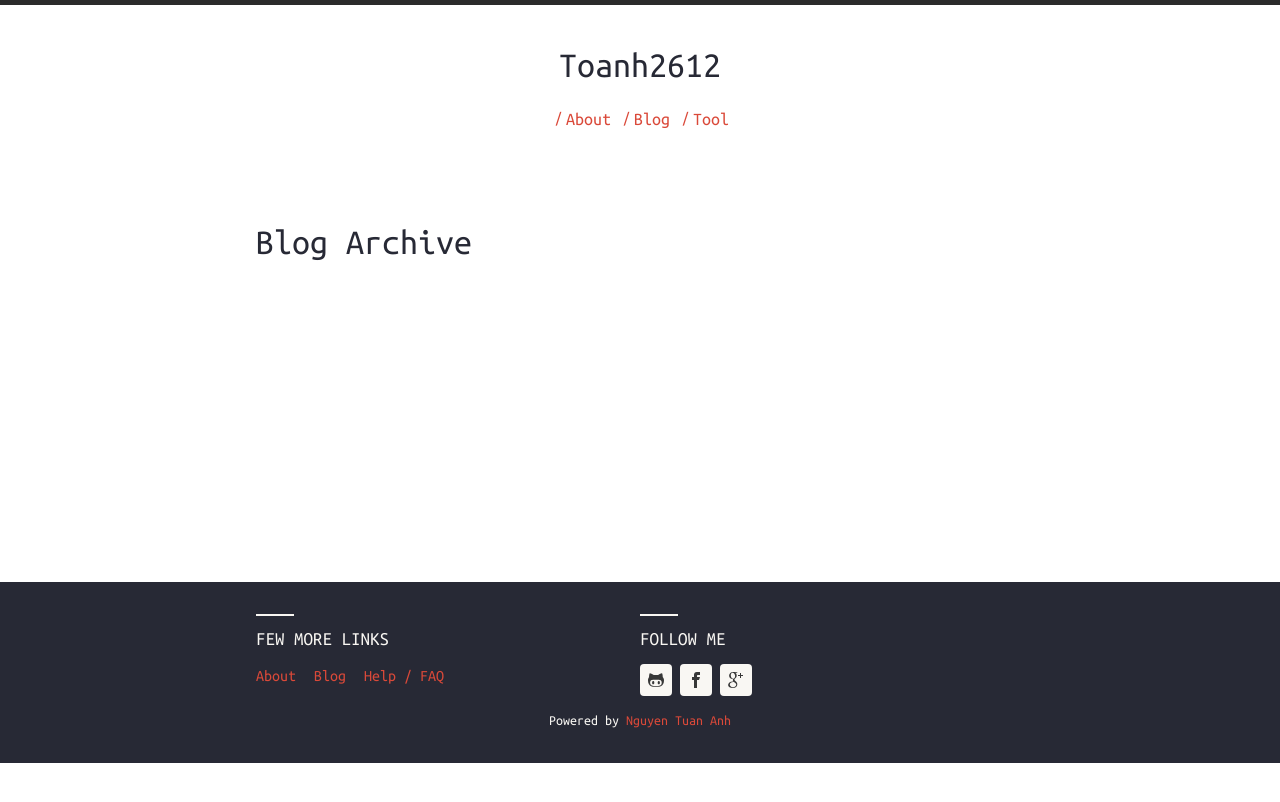
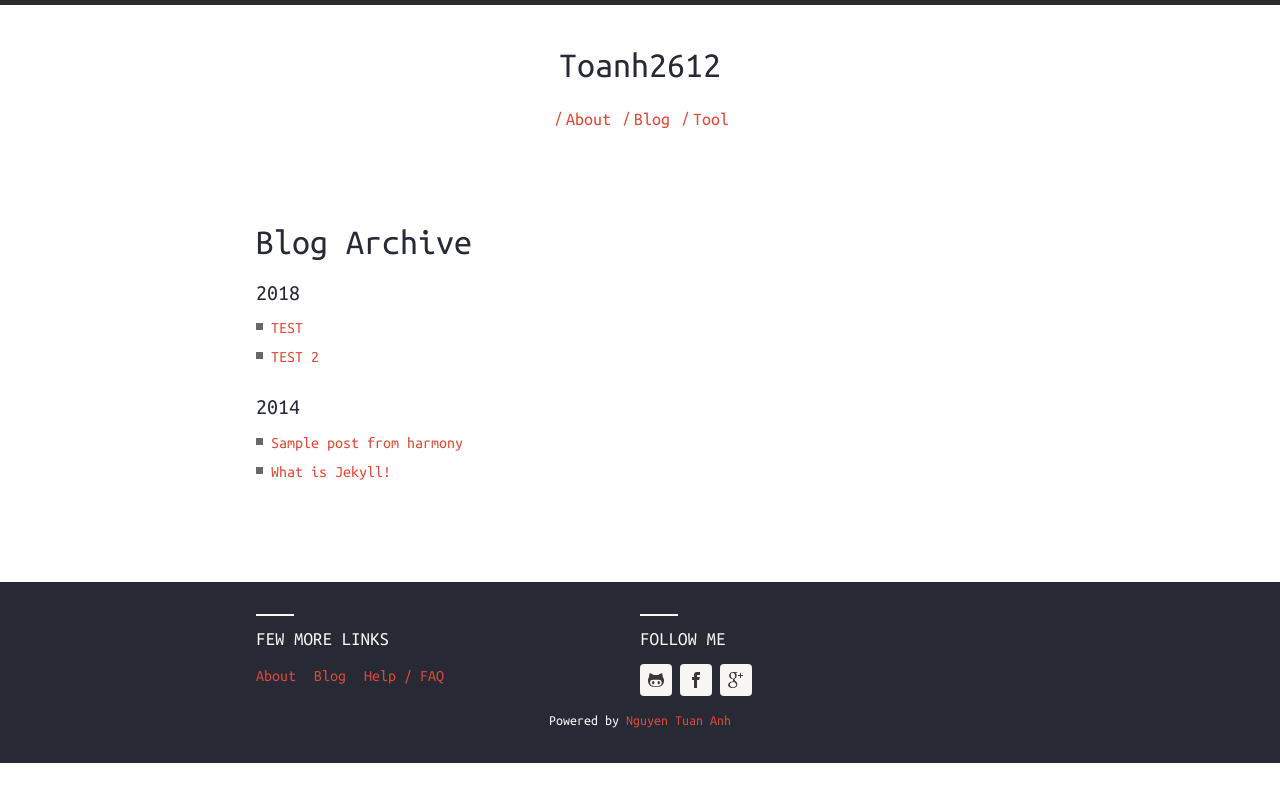
Before and after one commit to toanh2612/toanh2612.github.io, a Jekyll site: the page built from blog.md, in a window 1280 px wide. Shown: the top 802 px of the page. Built offline with Jekyll 4.4.1, drawn with Linux system fonts in a browser that asks for light colours; nearby versions of some CDN libraries.

Commit message:
edit default

```diff
--- a/_posts/tools/2018-09-21-hello.markdown
+++ b/_posts/tools/2018-09-21-hello.markdown
@@ -3,6 +3,7 @@ layout: page
 title:  "TEST 2"
 date:   2018-09-21 22:48:45
 description: TeST 2
+meta: hihi
 categories:
 - tools
 ---
--- a/_posts/tools/2018-09-22-api.markdown
+++ b/_posts/tools/2018-09-22-api.markdown
@@ -3,6 +3,7 @@ layout: page
 title:  "TEST"
 date:   2018-09-22 22:48:45
 description: TST
+meta: hi
 categories:
 - tools
 ---
--- a/blog.md
+++ b/blog.md
@@ -4,7 +4,7 @@ title: Blog archive
 ---
 <div class="page-content wc-container">
   <h1>Blog Archive</h1>
-  {% for post in site.caregories.blog %}
+  {% for post in site.posts %}
   	{% capture currentyear %}{{post.date | date: "%Y"}}{% endcapture %}
   	{% if currentyear != year %}
     	{% unless forloop.first %}</ul>{% endunless %}
--- a/index.html
+++ b/index.html
@@ -3,7 +3,8 @@ layout: default
 ---
 <div id="home" class="page-content wc-container">
 	<div class="posts">
-  		{% for post in site.posts limit:10 %}
+			{% for post in site.posts limit:10 %}
+				{{ post }}
   			<div class="post">
     			<h3 class="post-title">
 			      <a href="{{ post.url | prepend: site.baseurl | prepend: site.url }}">
```
